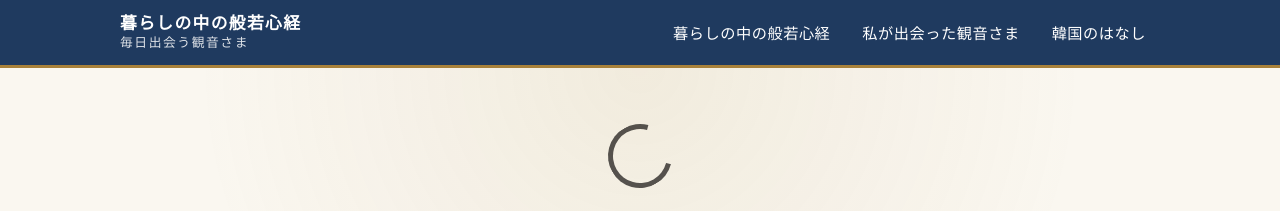
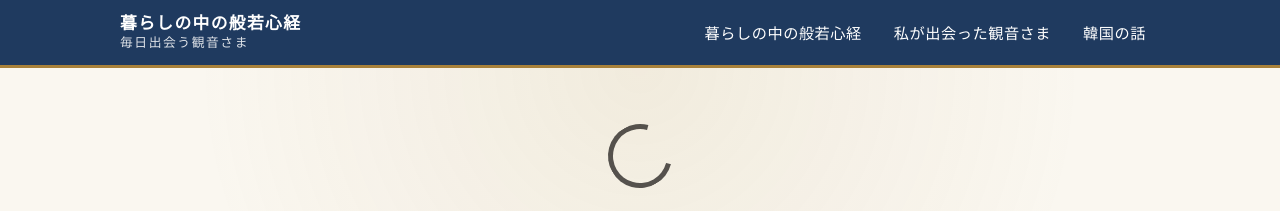
Before and after one commit to your7179/gtshin, a Jekyll site: the page built from index.html, in a window 1280 px wide. Shown: the top 211 px of the page. Built offline with Jekyll 4.4.1, drawn with Linux system fonts in a browser that asks for light colours.

Commit message:
Add files via upload

```diff
--- a/_includes/header.html
+++ b/_includes/header.html
@@ -9,7 +9,7 @@
     <nav class="site-nav" aria-label="メインメニュー">
       <a href="{{ '/hannya/' | relative_url }}"{% if page.url contains '/hannya/' %} class="active"{% endif %}>暮らしの中の般若心経</a>
       <a href="{{ '/kannon/' | relative_url }}"{% if page.url contains '/kannon/' %} class="active"{% endif %}>私が出会った観音さま</a>
-      <a href="{{ '/korea/' | relative_url }}"{% if page.url contains '/korea/' %} class="active"{% endif %}>韓国のはなし</a>
+      <a href="{{ '/korea/' | relative_url }}"{% if page.url contains '/korea/' %} class="active"{% endif %}>韓国の話</a>
     </nav>
   </div>
 </header>
```
